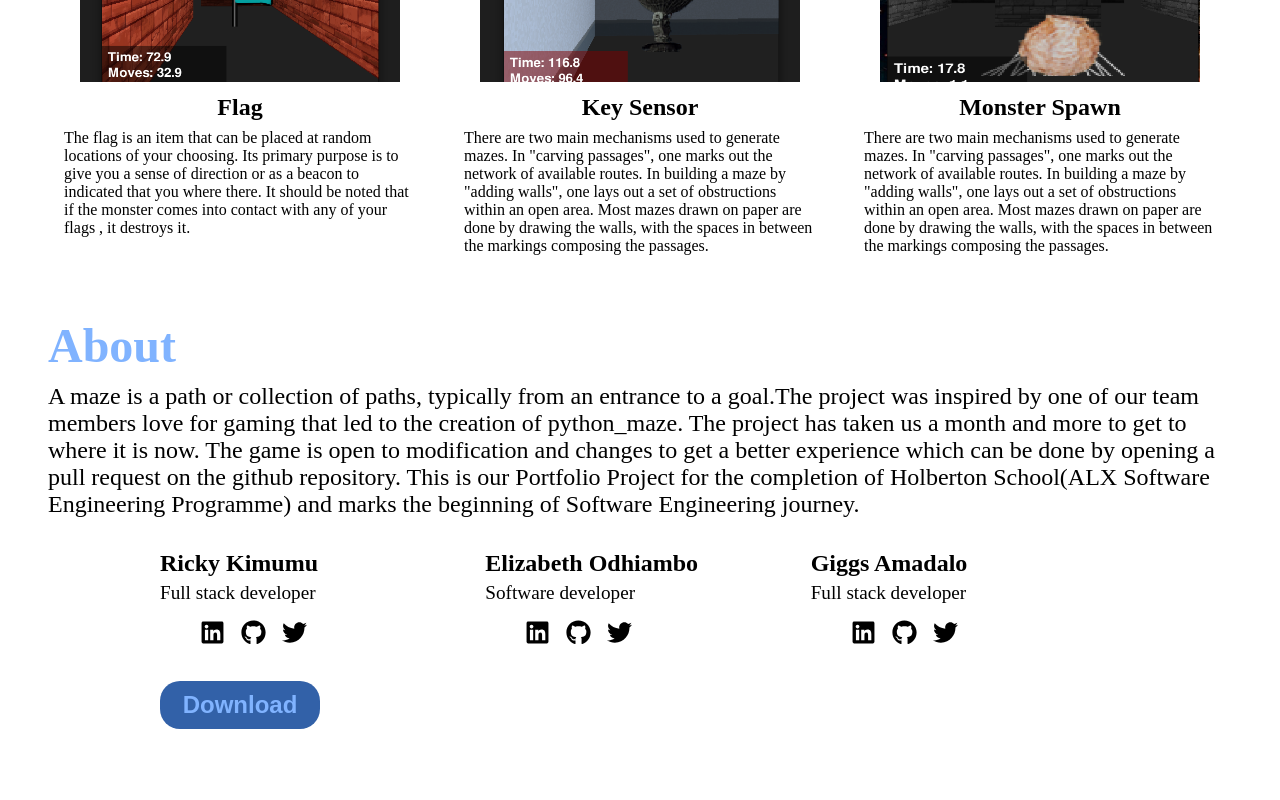
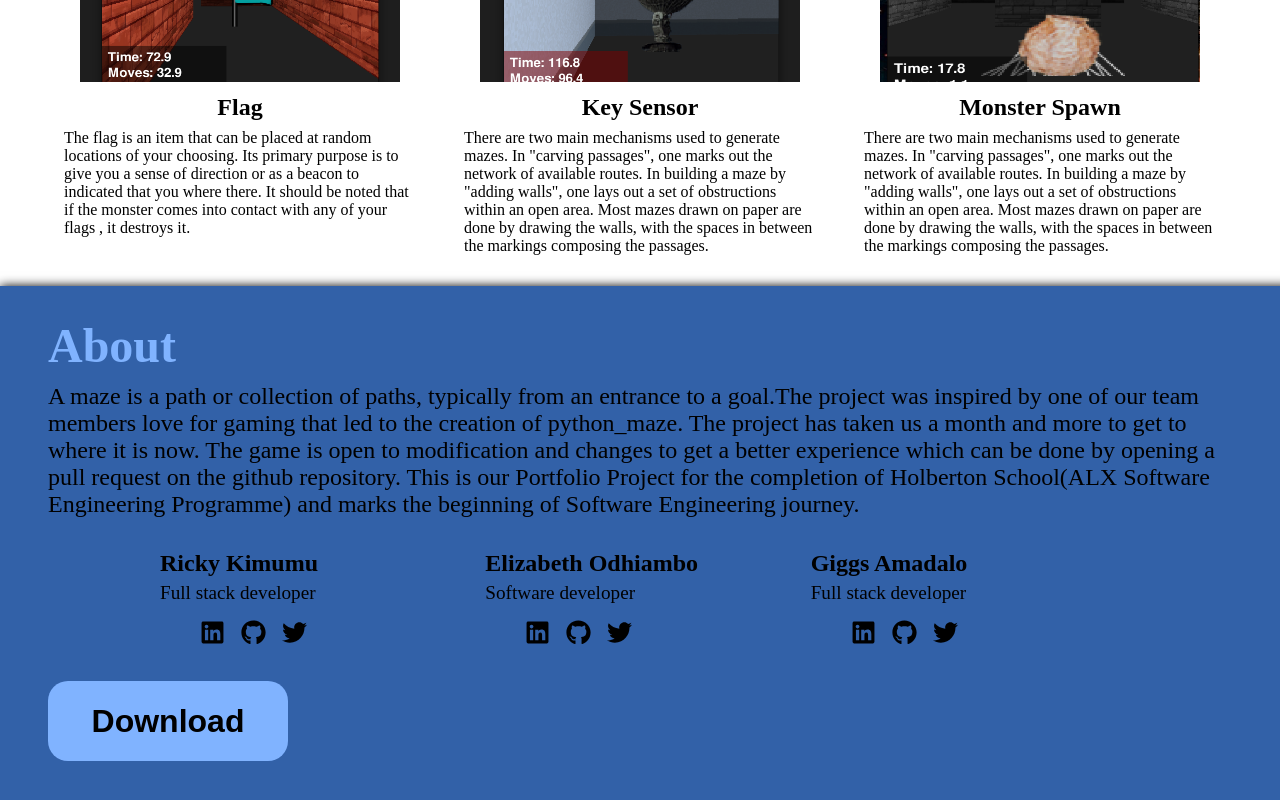
Before and after one commit to akinyiliz/python_maze, a React (Create React App) app in the folder landing-page/: page / in a window 1280 px wide. Shown: the part 1346-2146 px from the top of the page. Built offline with nearby package versions, Linux system fonts and the light colour scheme.

Commit message:
change background color & add box shadow

```diff
--- a/landing-page/src/components/about/About.css
+++ b/landing-page/src/components/about/About.css
@@ -1,6 +1,7 @@
 .about {
 	height: 35rem;
-	background-color: white;
+	background-color: #3261a8;
+	box-shadow: 10px 10px 10px 10px;
 }
 
 .about-text {
@@ -53,5 +54,14 @@
 }
 
 .about-btn {
-	margin: 1rem 0 0 10rem;
+	width: 15rem;
+	height: 5rem;
+	margin: 1rem 0 0 3rem;
+	background: #80b3ff;
+	color: black;
 }
+
+.about-btn a {
+	color: black;
+	font-size: 2rem;
+}
```
